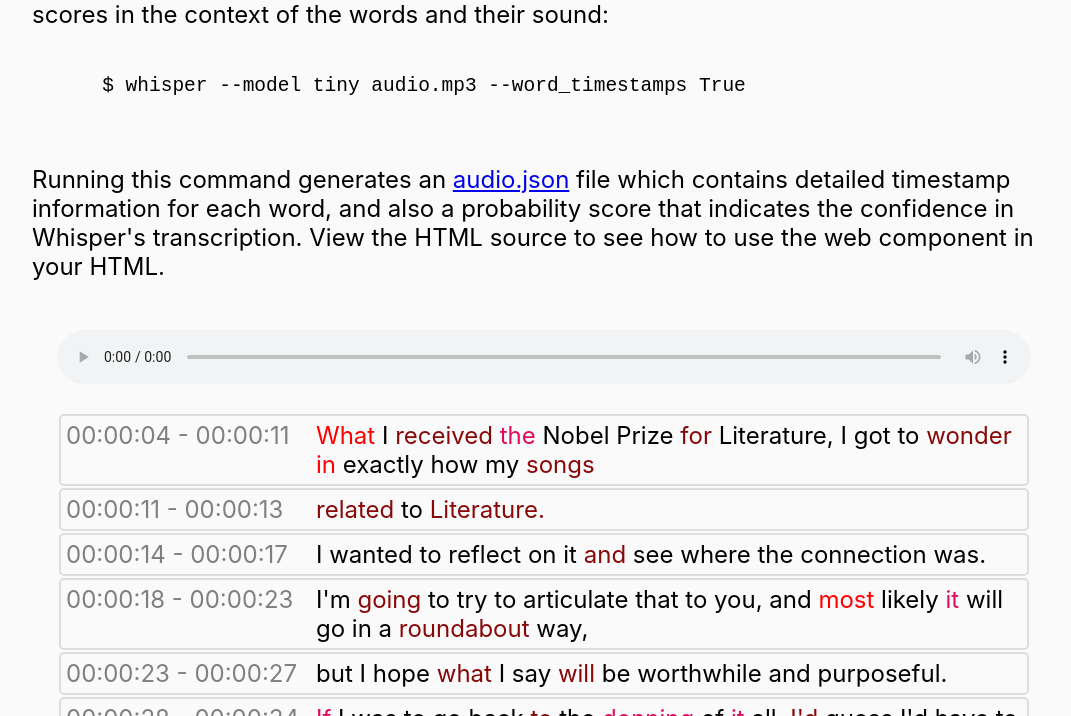
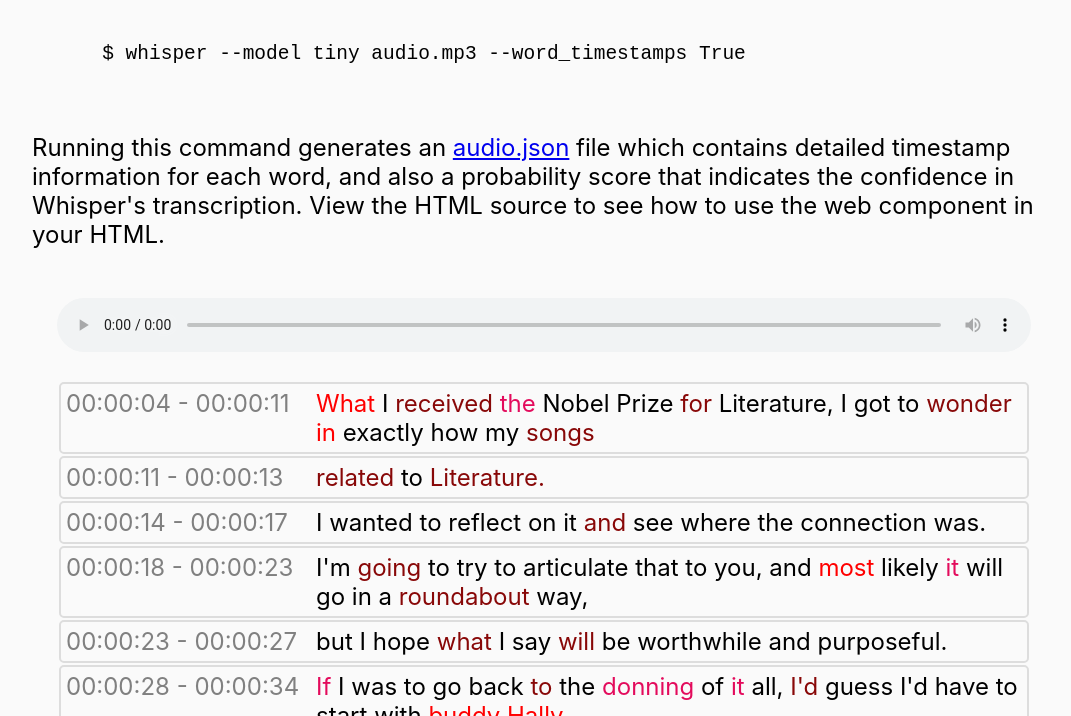
Before and after one commit to markpbaggett/whisper-transcript-sticky, a website: page docs/index.html in a window 1280 px wide. Shown: the part 213-929 px from the top of the page, without its empty margins (96-1167 px from the left). Drawn offline with Linux system fonts and the light colour scheme.

Commit message:
header margin

```diff
--- a/docs/index.html
+++ b/docs/index.html
@@ -9,7 +9,7 @@
         background: #fafafa;
         font-size: 1.5em;
         font-family: -apple-system,BlinkMacSystemFont,Segoe UI,Roboto,Inter,Helvetica,Arial,sans-serif;
-        margin: 5% 10% 5% 10%;
+        margin: 2% 10% 5% 10%;
       }
 
       h1 {
```
